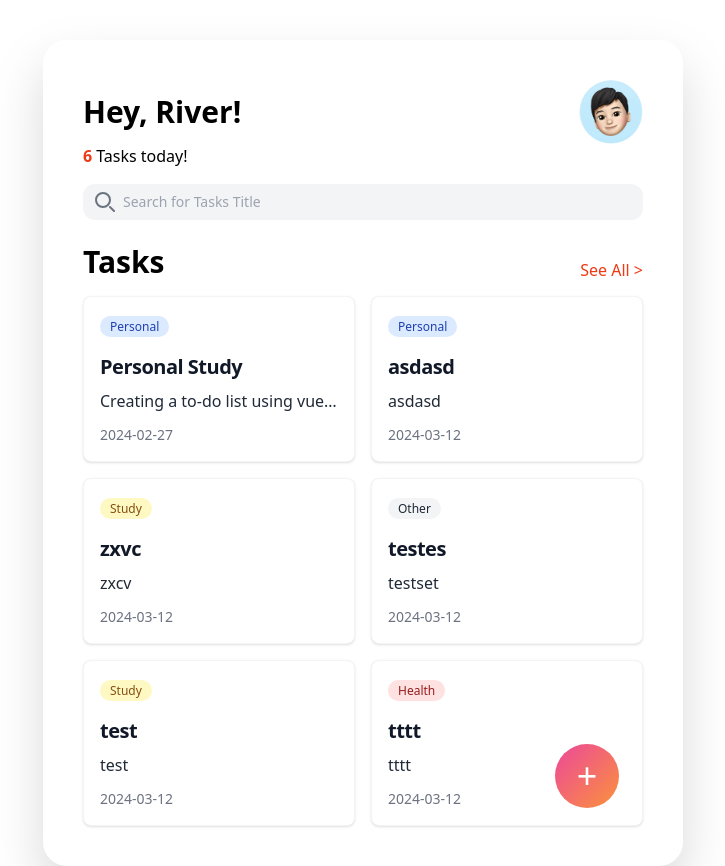
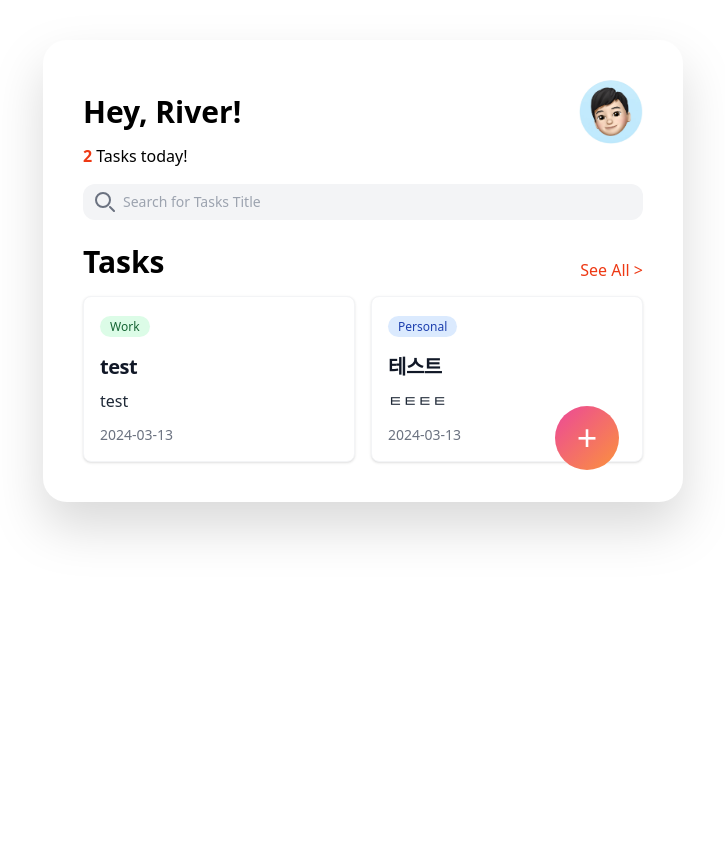
Before and after one commit to Seokho0120/vue-playground, a Vue app: page / in a window 1280 px wide. Shown: the whole page, without its empty margins (277-1002 px from the left). After the commit the page ends 800 px from the top, so only its background shows below. Built offline with nearby package versions, Linux system fonts and the light colour scheme; data requests are answered from the project's data file.

Commit message:
feat: Task 삭제 구현

```diff
--- a/db.json
+++ b/db.json
@@ -1,46 +1,18 @@
 {
   "posts": [
     {
-      "id": "0",
-      "title": "Personal Study",
-      "content": "Creating a to-do list using vue3 Refactoring the code after completing UI and functional implementation",
-      "createdAt": 1708997094188,
-      "category": "Personal"
+      "id": "e612",
+      "title": "test",
+      "content": "test",
+      "category": "Work",
+      "createdAt": 1710344501062
     },
     {
-      "id": "1",
-      "title": "asdasd",
-      "content": "asdasd",
+      "id": "2421",
+      "title": "테스트",
+      "content": "ㅌㅌㅌㅌ",
       "category": "Personal",
-      "createdAt": 1710257820871
-    },
-    {
-      "id": "b38f",
-      "title": "zxvc",
-      "content": "zxcv",
-      "category": "Study",
-      "createdAt": 1710258244736
-    },
-    {
-      "id": "af3c",
-      "title": "testes",
-      "content": "testset",
-      "category": "Other",
-      "createdAt": 1710258256985
-    },
-    {
-      "id": "4853",
-      "title": "test",
-      "content": "test",
-      "category": "Study",
-      "createdAt": 1710263641725
-    },
-    {
-      "id": "64eb",
-      "title": "tttt",
-      "content": "tttt",
-      "category": "Health",
-      "createdAt": 1710263650252
+      "createdAt": 1710344555894
     }
   ]
 }
--- a/src/api/posts.ts
+++ b/src/api/posts.ts
@@ -21,6 +21,6 @@ export function createPosts(data: Post) {
 // 	return axios.patch(`http://localhost:4000/posts/${id}`, data);
 // }
 
-// export function deletePosts(id) {
-// 	return axios.delete(`http://localhost:4000/posts/${id}`);
-// }
+export function deletePosts(id: string) {
+	return axios.delete(`http://localhost:4000/posts/${id}`);
+}
--- a/src/views/posts/PostDetailView.vue
+++ b/src/views/posts/PostDetailView.vue
@@ -1,8 +1,9 @@
 <script setup lang="ts">
 import { ref, computed } from 'vue';
 import { useRoute } from 'vue-router';
-import { getPostById } from '@/api/posts';
+import { deletePosts, getPostById } from '@/api/posts';
 import type { Post } from '@/types/posts';
+import router from '@/router';
 
 const route = useRoute();
 const postId = route.params.id as string;
@@ -42,6 +43,15 @@ const categoryColor = computed(() => {
 
 	return colors[post.value.category as keyof typeof colors] || 'bg-blue-100';
 });
+
+const removeTask = async () => {
+	try {
+		await deletePosts(postId);
+		router.push({ name: 'PostList' });
+	} catch (err) {
+		console.error(err);
+	}
+};
 </script>
 
 <template>
@@ -77,6 +87,15 @@ const categoryColor = computed(() => {
 				<p class="font-bold">Description</p>
 				<p>{{ post.content }}</p>
 			</div>
+
+			<div class="flex items-center gap-2 mt-8">
+				<button
+					@click="removeTask"
+					class="bg-gray-100 hover:bg-gray-400 text-gray-800 font-semibold py-1 px-2 rounded"
+				>
+					Delete
+				</button>
+			</div>
 		</div>
 	</div>
 </template>
```
